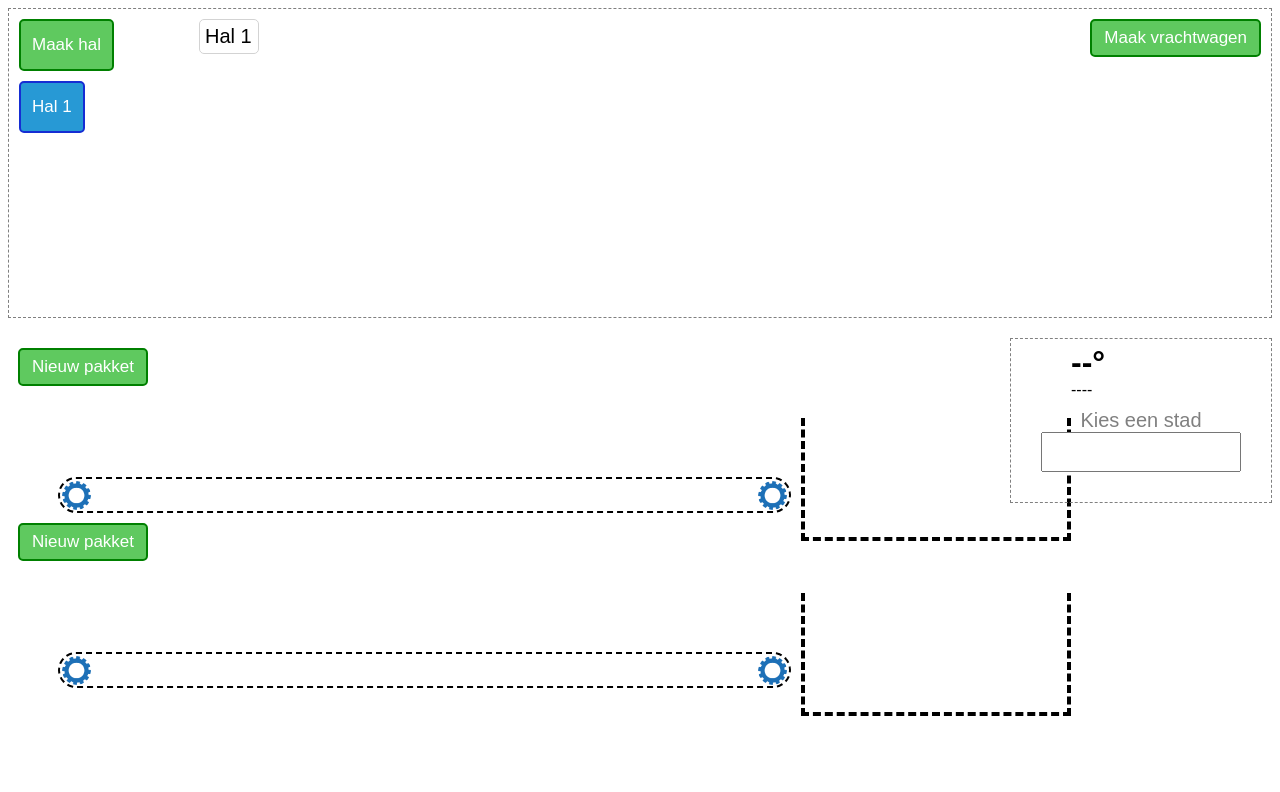
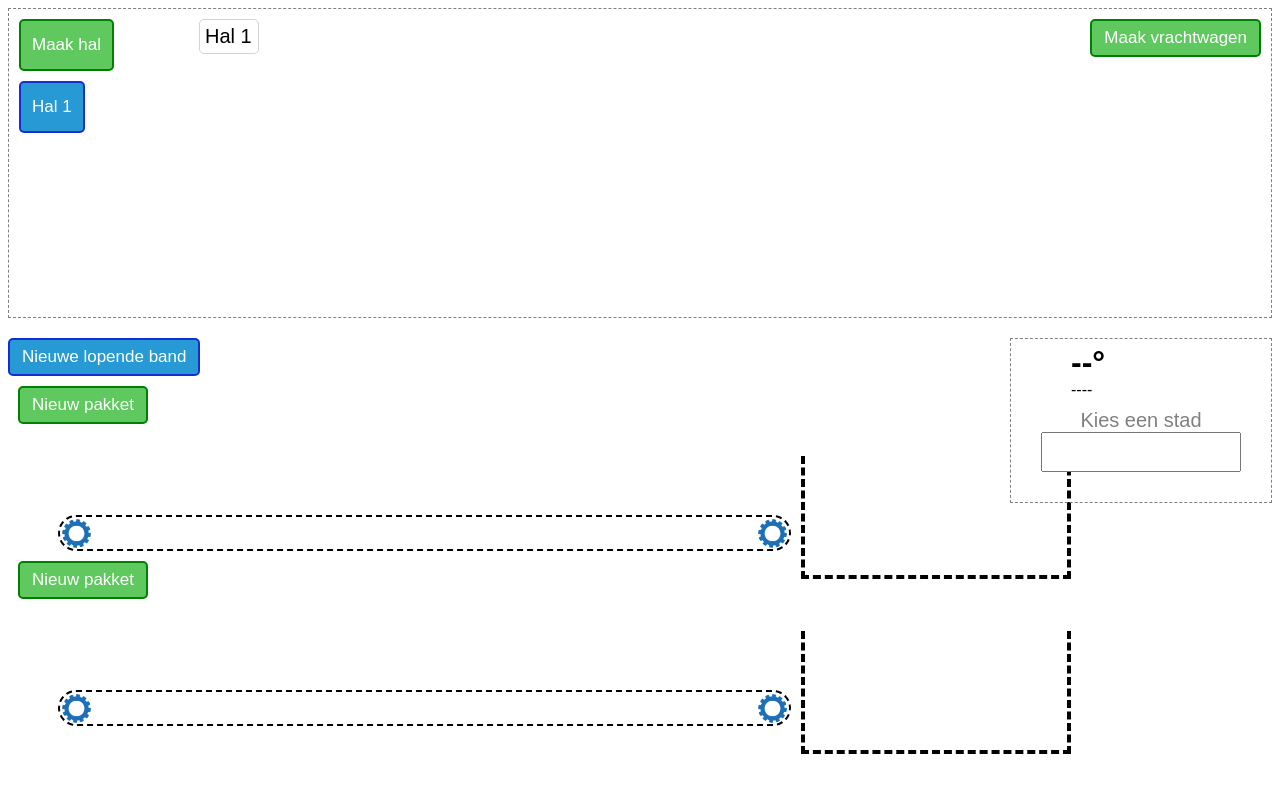
Before and after one commit to tomspa/packr, a website with bundled scripts: page index.html in a window 1280 px wide. Built offline with nearby package versions, Linux system fonts and the light colour scheme.

Commit message:
Added addConveyor button

```diff
--- a/index.html
+++ b/index.html
@@ -9,10 +9,13 @@
 </head>
 
 <body>
-    <hall-manager></hall-manager>
-    <weather-api></weather-api>
-    <conveyor-belt></conveyor-belt>
-    <conveyor-belt></conveyor-belt>
+    <div id="holder">
+        <hall-manager></hall-manager>
+        <weather-api></weather-api>
+        <button id="newConveyor" class="blue-button">Nieuwe lopende band</button>
+        <conveyor-belt></conveyor-belt>
+        <conveyor-belt></conveyor-belt>
+    </div>
 
     <!--  Modal  -->
     <form-window class="modal" id="modal">
--- a/src/js/app.js
+++ b/src/js/app.js
@@ -19,18 +19,13 @@ function start() {
     customElements.define("form-window", FormWindow);
     customElements.define("x-truck", Truck);
 
-    let modal = new FormWindow();
-    //
-    // let holder = document.getElementById("holder");
-    // let truck = new Truck(5, 10, 1, CargoType.Pallets);
-    // let truck2 = new Truck(5, 10, 1, CargoType.Cold);
-    // let truck3 = new Truck(5, 10, 1, CargoType.General);
-    // let truck4 = new Truck(5, 10, 1, CargoType.Quick);
+    new FormWindow();
 
-    // holder.appendChild(truck.create());
-    // holder.appendChild(truck2.create());
-    // holder.appendChild(truck3.create());
-    // holder.appendChild(truck4.create());
+    // add new conveyor button
+    let holder = document.getElementById("holder");
+    document.getElementById("newConveyor").addEventListener("click", () => {
+        holder.appendChild(new ConveyorBelt());
+    })
 }
 
 start();
```
